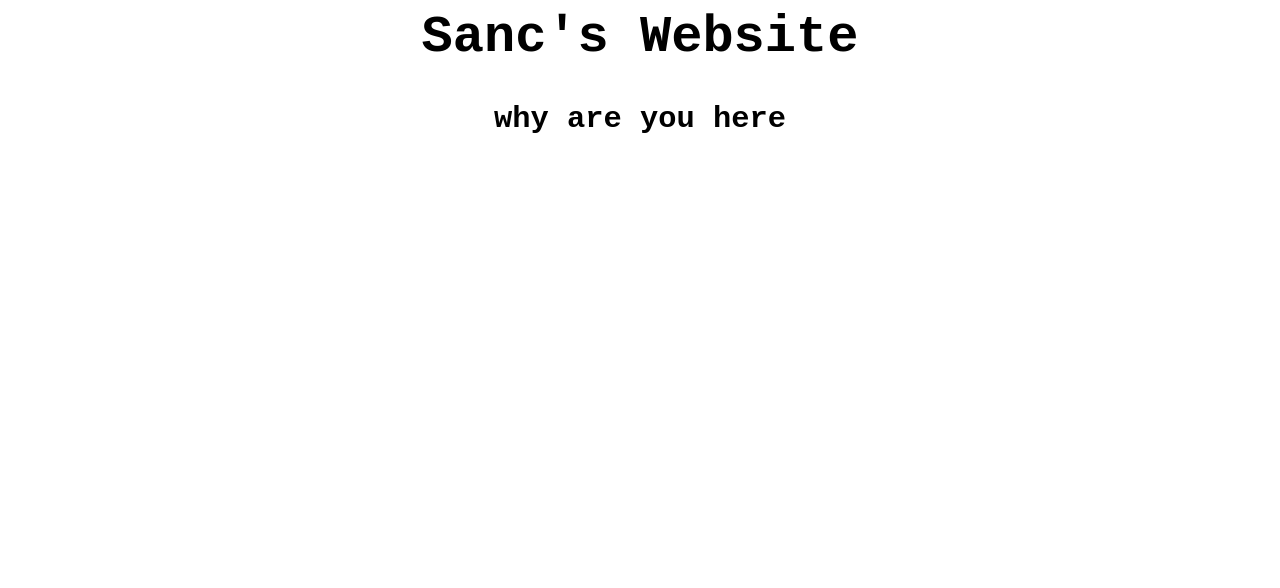
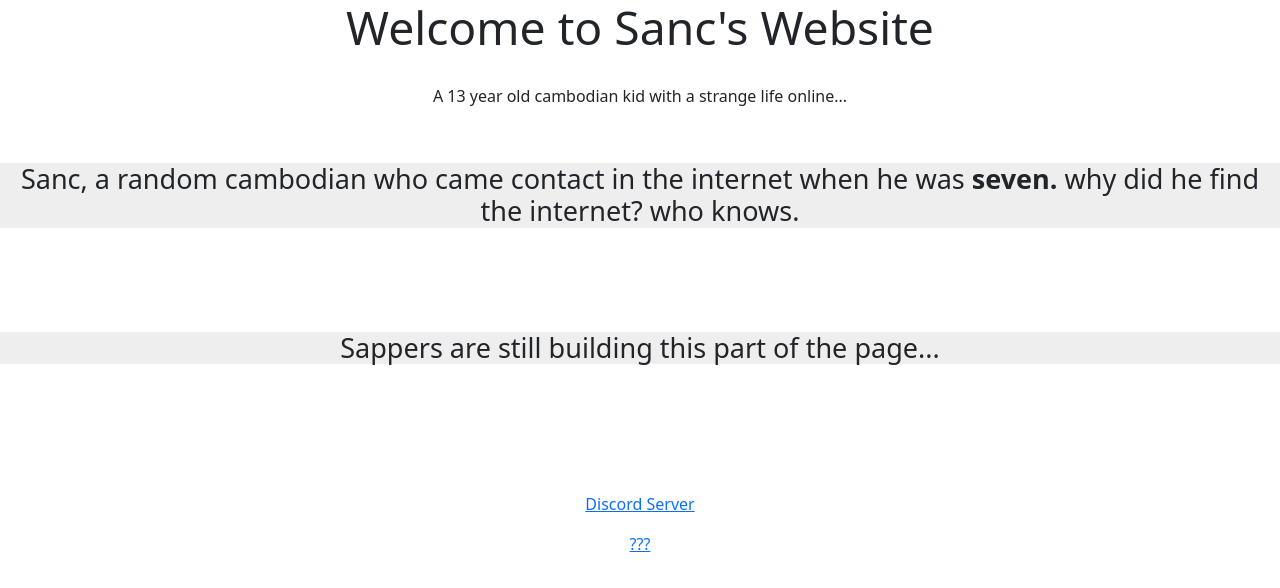
Before and after one commit to SamTheSanc/SamTheSanc.github.io, a plain HTML site: page index.html in a window 1280 px wide. Drawn offline with nearby package versions, Linux system fonts and the light colour scheme.

Commit message:
Update index.html
Updated

```diff
--- a/index.html
+++ b/index.html
@@ -1,19 +1,43 @@
 <html>
   <head>
+    <title>Sanc's Website</title>
+    <link href="https://cdn.jsdelivr.net/npm/bootstrap@5.3.2/dist/css/bootstrap.min.css" rel="stylesheet" integrity="sha384-T3c6CoIi6uLrA9TneNEoa7RxnatzjcDSCmG1MXxSR1GAsXEV/Dwwykc2MPK8M2HN" crossorigin="anonymous">
     <style>
-      body {
-        font-family: monospace;
+      .title {
         text-align: center;
-        font-size: 200%;
+        font-size: 170%;
+      }
+      .desc {
+        text-align: center;
+        font-size: 100%;
+      }
+      .link {
+        text-align: center;
+      }
+      .norm {
+        text-align: center;
+        font-size: 130%;
+        background-color: #eeeeee;
       }
     </style>
   </head>
   <body>
-    <div>
-      <h1>Sanc's Website</h1>
-    </div>
-    <div>
-      <h3>why are you here</h3>
-    </div>
+    <div class="title">
+      <h1 class="title">Welcome to Sanc's Website</h1>
+    </div><br>
+    <div class="desc">
+      <h1 class="desc">A 13 year old cambodian kid with a strange life online...</h1>
+    </div><br><br>
+    <div class="norm">
+      <h1 class="norm">Sanc, a random cambodian who came contact in the internet when he was <b> seven. </b> why did he find the internet? who knows.</h1>
+    </div><br><br><br><br>
+    <div class="norm">
+      <h1 class="norm">Sappers are still building this part of the page...</h1>
+    </div><br><br><br><br><br>
+    <div class="link"> <a target="_blank" href="https://discord.gg/sbP3eNHc4q">
+        <p>Discord Server</p>
+      </a><a target="_blank" href="about:blank">
+        <p>???</p>
+      </a></div>
   </body>
 </html>
```
